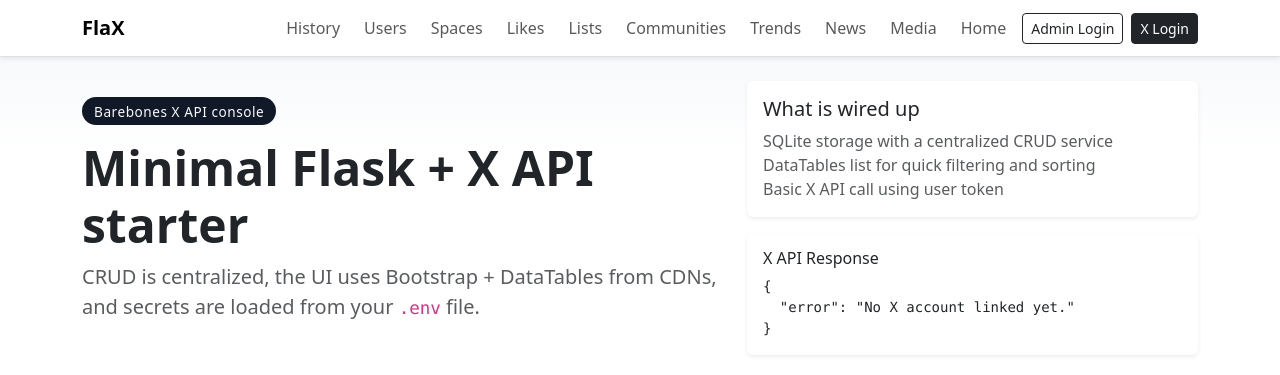
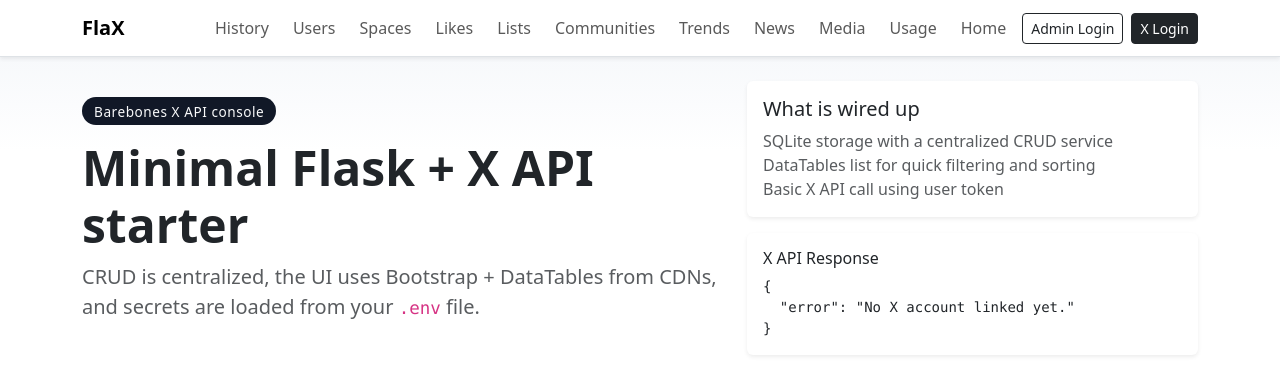
Before and after one commit to TapForNerd/FlaX, a Flask app: page /x/ in a window 1280 px wide. Shown: the top 375 px of the page. Run offline with Flask 3, Linux system fonts and the light colour scheme; the visitor is signed in with stand-in values (Sample User, id 1).

Commit message:
added support for usage with a dashbaord

```diff
--- a/app/blueprints/x_api/helpers.py
+++ b/app/blueprints/x_api/helpers.py
@@ -8,7 +8,7 @@ import requests
 from PIL import Image
 
 from app.extensions import db
-from app.models import ApiRequestLog, AnnotationDomain, AnnotationEntity, PostContextAnnotation, User, XMediaUpload, XNewsStorySnapshot, XPost, XSpace, XSpaceSnapshot, XTrendSnapshot, XUser
+from app.models import ApiRequestLog, AnnotationDomain, AnnotationEntity, PostContextAnnotation, User, XMediaUpload, XNewsStorySnapshot, XPost, XSpace, XSpaceSnapshot, XTrendSnapshot, XUsageSnapshot, XUser
 from flask import session
 
 from app.blueprints.auth.token_helpers import call_x_api_with_refresh, get_current_user_token
@@ -130,6 +130,15 @@ NEWS_FIELDS = [
     "updated_at",
 ]
 
+USAGE_FIELDS = [
+    "cap_reset_day",
+    "daily_client_app_usage",
+    "daily_project_usage",
+    "project_cap",
+    "project_id",
+    "project_usage",
+]
+
 TWEET_EXPANSIONS = [
     "author_id",
 ]
@@ -1779,6 +1788,38 @@ def get_x_personalized_trends() -> Any:
     return response
 
 
+def _safe_int(value: Any) -> int | None:
+    try:
+        return int(value) if value is not None else None
+    except (TypeError, ValueError):
+        return None
+
+
+def _store_usage_snapshot(
+    usage: Mapping[str, Any],
+    days: int,
+    hours: int | None = None,
+    user_id: int | None = None,
+) -> None:
+    if user_id is None:
+        user_id = session.get("user_id")
+    if not user_id:
+        return
+    snapshot = XUsageSnapshot(
+        user_id=user_id,
+        days=days,
+        hours=hours,
+        cap_reset_day=usage.get("cap_reset_day"),
+        project_cap=_safe_int(usage.get("project_cap")),
+        project_id=str(usage.get("project_id")) if usage.get("project_id") else None,
+        project_usage=_safe_int(usage.get("project_usage")),
+        daily_project_usage=usage.get("daily_project_usage"),
+        daily_client_app_usage=usage.get("daily_client_app_usage"),
+        raw_usage_data=usage,
+    )
+    db.session.add(snapshot)
+
+
 def get_x_news_by_id(news_id: str) -> Any:
     token = get_app_var("X_BEARER_TOKEN")
     if not token:
@@ -1806,6 +1847,42 @@ def get_x_news_by_id(news_id: str) -> Any:
         return response
 
     _store_news_snapshots([payload["data"]], "id")
+    db.session.commit()
+
+    print(json.dumps(payload, indent=4))
+    return response
+
+
+def get_x_usage_tweets(days: int = 1, hours: int | None = None) -> Any:
+    token = get_app_var("X_BEARER_TOKEN")
+    if not token:
+        payload = {"error": "Missing X_BEARER_TOKEN; update .env or app_vars before calling."}
+        print(payload["error"])
+        return payload
+
+    response = requests.get(
+        "https://api.x.com/2/usage/tweets",
+        headers={"Authorization": f"Bearer {token}"},
+        params={
+            "days": days,
+            "usage.fields": ",".join(_filter_fields(USAGE_FIELDS)),
+        },
+        timeout=10,
+    )
+    _log_api_request(
+        "GET",
+        response.url,
+        response.status_code,
+        response.text,
+        dict(response.headers),
+    )
+    payload = response.json() if response.headers.get("Content-Type", "").startswith("application/json") else None
+    if not payload or "data" not in payload:
+        print(response.text)
+        db.session.commit()
+        return response
+
+    _store_usage_snapshot(payload.get("data", {}), days=days, hours=hours)
     db.session.commit()
 
     print(json.dumps(payload, indent=4))
--- a/app/blueprints/x_api/routes.py
+++ b/app/blueprints/x_api/routes.py
@@ -23,6 +23,7 @@ from app.blueprints.x_api.helpers import (
     TWEET_EXPANSIONS,
     TWEET_FIELDS,
     TREND_FIELDS,
+    USAGE_FIELDS,
     USER_FIELDS,
     _filter_fields,
     _process_image_bytes,
@@ -62,6 +63,7 @@ from app.blueprints.x_api.helpers import (
     append_x_media_upload,
     finalize_x_media_upload,
     upload_x_media_one_shot,
+    get_x_usage_tweets,
     search_x_news,
     like_x_post,
     mute_x_user,
@@ -77,8 +79,9 @@ from app.blueprints.x_api.helpers import (
     update_x_list,
 )
 from app.extensions import db
-from app.models import ApiRequestLog, UserOAuthToken, XMediaUpload, XNewsStorySnapshot, XPost, XSpace, XTrendSnapshot, XUser
+from app.models import ApiRequestLog, UserOAuthToken, XMediaUpload, XNewsStorySnapshot, XPost, XSpace, XTrendSnapshot, XUsageSnapshot, XUser
 from app.models import UserLinkedAccount
+from sqlalchemy import String, or_, cast
 
 bp = Blueprint("x_api", __name__, url_prefix="/x")
 bp.cli.add_command(x_api_cli)
@@ -1436,6 +1439,210 @@ def media():
     )
 
 
+@bp.route("/usage", methods=["GET", "POST"])
+@login_required
+def usage():
+    time_value = ""
+    time_unit = "hours"
+    days = ""
+    result = None
+    error = session.get("x_usage_lookup_error")
+    known_limit = session.get("x_usage_known_limit")
+    curl_preview = session.get("x_usage_lookup_curl")
+    log_id = session.get("x_usage_lookup_log_id")
+    keep_result = session.pop("x_usage_keep_result", False)
+    if request.method == "GET" and not keep_result:
+        session.pop("x_usage_lookup_log_id", None)
+        session.pop("x_usage_lookup_error", None)
+        session.pop("x_usage_known_limit", None)
+        session.pop("x_usage_lookup_curl", None)
+    if log_id:
+        log = ApiRequestLog.query.get(log_id)
+        if log and log.response_body:
+            body = log.response_body
+            try:
+                result = json.loads(body)
+            except json.JSONDecodeError:
+                result = None
+                if body.startswith('"') and body.endswith('"'):
+                    try:
+                        unescaped = json.loads(body)
+                        if isinstance(unescaped, str) and unescaped.lstrip().startswith(("{", "[")):
+                            result = json.loads(unescaped)
+                    except json.JSONDecodeError:
+                        result = None
+                if result is None:
+                    result = {"raw": body}
+        if isinstance(result, dict) and isinstance(result.get("raw"), str):
+            raw_payload = result["raw"].lstrip()
+            if raw_payload.startswith(("{", "[")):
+                try:
+                    result = json.loads(raw_payload)
+                except json.JSONDecodeError:
+                    pass
+
+    snapshots = (
+        XUsageSnapshot.query.filter_by(user_id=session.get("user_id"))
+        .order_by(XUsageSnapshot.created_at.desc())
+        .limit(50)
+        .all()
+    )
+
+    if request.method == "POST":
+        known_limit = None
+        time_value = request.form.get("time_value", "").strip()
+        time_unit = request.form.get("time_unit", "hours").strip() or "hours"
+        days = request.form.get("days", "").strip()
+        curl_preview = None
+
+        def parse_int(raw_value: str, default: int) -> int:
+            try:
+                return int(raw_value) if raw_value else default
+            except ValueError:
+                return default
+
+        def clamp(value: int, min_value: int, max_value: int) -> int:
+            return min(max(value, min_value), max_value)
+
+        hours_value = None
+        if time_unit == "hours":
+            hours_value = clamp(parse_int(time_value, 24), 1, 2160)
+            days_value = max(1, (hours_value + 23) // 24)
+        else:
+            days_value = clamp(parse_int(time_value or days, 1), 1, 90)
+
+        if days and time_unit != "hours":
+            days_value = clamp(parse_int(days, days_value), 1, 90)
+
+        flash("Usage lookup started.", "info")
+        response = get_x_usage_tweets(days=days_value, hours=hours_value)
+        params = {"days": days_value, "usage.fields": ",".join(_filter_fields(USAGE_FIELDS))}
+        curl_preview = f'curl -H "Authorization: Bearer <token>" "https://api.x.com/2/usage/tweets?{urlencode(params, safe=",")}"'
+
+        if response is None:
+            error = "Unable to call X API; check your credentials."
+            result = None
+            flash("Lookup failed. Check your credentials.", "danger")
+        else:
+            if isinstance(response, dict):
+                result = response
+                if response.get("error"):
+                    error = response["error"]
+                    flash(response["error"], "warning")
+                else:
+                    flash("Lookup complete.", "success")
+            else:
+                try:
+                    result = response.json()
+                except ValueError:
+                    result = {"raw": response.text}
+                if response.status_code and response.status_code >= 400:
+                    flash(f"Lookup failed with status {response.status_code}.", "danger")
+                else:
+                    flash("Lookup complete.", "success")
+
+        session["x_usage_keep_result"] = True
+        log_id = session.get("x_last_api_log_id")
+        if isinstance(response, dict) and response.get("error") and not log_id:
+            log_id = None
+        session["x_usage_lookup_log_id"] = log_id
+        session["x_usage_lookup_error"] = error
+        session["x_usage_lookup_curl"] = curl_preview
+        session["x_usage_known_limit"] = known_limit
+        return redirect(url_for("x_api.usage"))
+
+    return render_template(
+        "x_api/usage.html",
+        time_value=time_value,
+        time_unit=time_unit,
+        days=days,
+        result=result,
+        error=error,
+        known_limit=known_limit,
+        curl_preview=curl_preview,
+        snapshots=snapshots,
+    )
+
+
+@bp.route("/usage/data")
+@login_required
+def usage_data():
+    draw = request.args.get("draw", type=int, default=1)
+    start = request.args.get("start", type=int, default=0)
+    length = request.args.get("length", type=int, default=10)
+    search_value = request.args.get("search[value]", type=str, default="").strip()
+    order_column = request.args.get("order[0][column]", type=int, default=0)
+    order_dir = request.args.get("order[0][dir]", type=str, default="desc")
+
+    query = XUsageSnapshot.query.filter_by(user_id=session.get("user_id"))
+    total_count = query.count()
+
+    if search_value:
+        like_value = f"%{search_value}%"
+        query = query.filter(
+            or_(
+                cast(XUsageSnapshot.project_id, String).ilike(like_value),
+                cast(XUsageSnapshot.project_usage, String).ilike(like_value),
+                cast(XUsageSnapshot.project_cap, String).ilike(like_value),
+                cast(XUsageSnapshot.days, String).ilike(like_value),
+            )
+        )
+
+    filtered_count = query.count()
+
+    columns = [
+        XUsageSnapshot.created_at,
+        XUsageSnapshot.days,
+        XUsageSnapshot.project_usage,
+        XUsageSnapshot.project_cap,
+        XUsageSnapshot.project_id,
+    ]
+    sort_column = columns[order_column] if order_column < len(columns) else XUsageSnapshot.created_at
+    if order_dir == "asc":
+        query = query.order_by(sort_column.asc())
+    else:
+        query = query.order_by(sort_column.desc())
+
+    rows = query.offset(start).limit(length).all()
+
+    data = []
+    for row in rows:
+        data.append({
+            "created_at": row.created_at.isoformat() if row.created_at else "",
+            "days": row.days,
+            "project_usage": row.project_usage,
+            "project_cap": row.project_cap,
+            "project_id": row.project_id,
+            "id": row.id,
+        })
+
+    return jsonify({
+        "draw": draw,
+        "recordsTotal": total_count,
+        "recordsFiltered": filtered_count,
+        "data": data,
+    })
+
+
+@bp.route("/usage/<int:snapshot_id>")
+@login_required
+def usage_snapshot(snapshot_id: int):
+    snapshot = XUsageSnapshot.query.filter_by(id=snapshot_id, user_id=session.get("user_id")).first()
+    if not snapshot:
+        return jsonify({"error": "Snapshot not found."}), 404
+    return jsonify({
+        "id": snapshot.id,
+        "created_at": snapshot.created_at.isoformat() if snapshot.created_at else None,
+        "days": snapshot.days,
+        "hours": snapshot.hours,
+        "cap_reset_day": snapshot.cap_reset_day,
+        "project_cap": snapshot.project_cap,
+        "project_id": snapshot.project_id,
+        "project_usage": snapshot.project_usage,
+        "raw_usage_data": snapshot.raw_usage_data,
+    })
+
+
 @bp.route("/spaces", methods=["GET", "POST"])
 @login_required
 def spaces():
--- a/app/templates/base.html
+++ b/app/templates/base.html
@@ -43,6 +43,7 @@
                 <li class="nav-item"><a class="nav-link" href="/x/trends">Trends</a></li>
                 <li class="nav-item"><a class="nav-link" href="/x/news">News</a></li>
                 <li class="nav-item"><a class="nav-link" href="/x/media">Media</a></li>
+                <li class="nav-item"><a class="nav-link" href="/x/usage">Usage</a></li>
                 <li class="nav-item"><a class="nav-link" href="/">Home</a></li>
                 {% if user %}
                     <li class="nav-item">
```
Also changed, not shown: app/models.py (+17 -0 lines).
